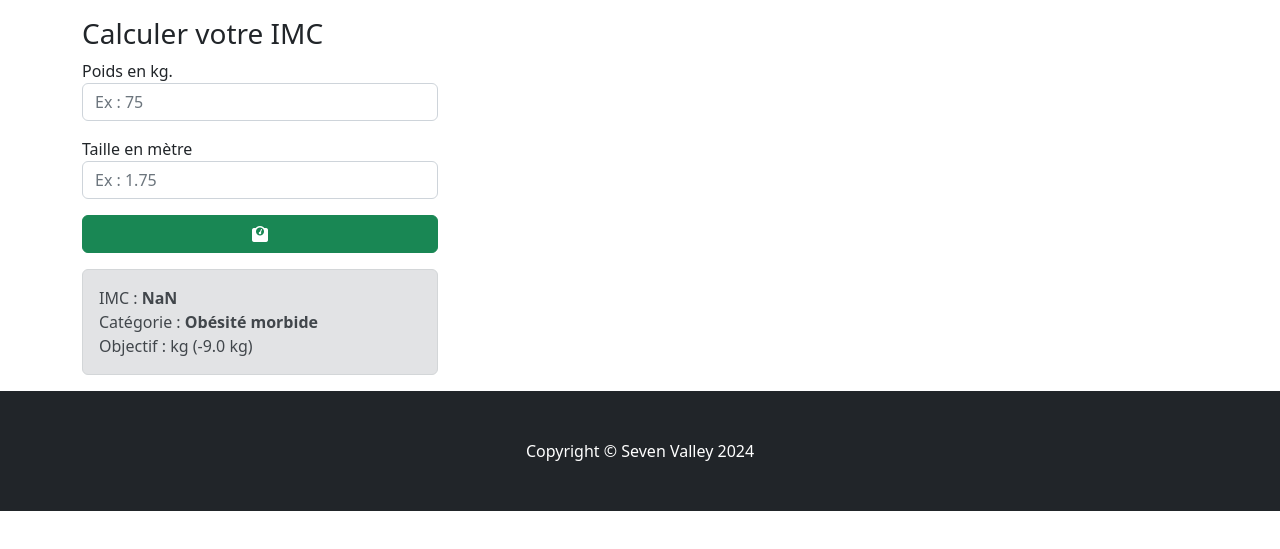
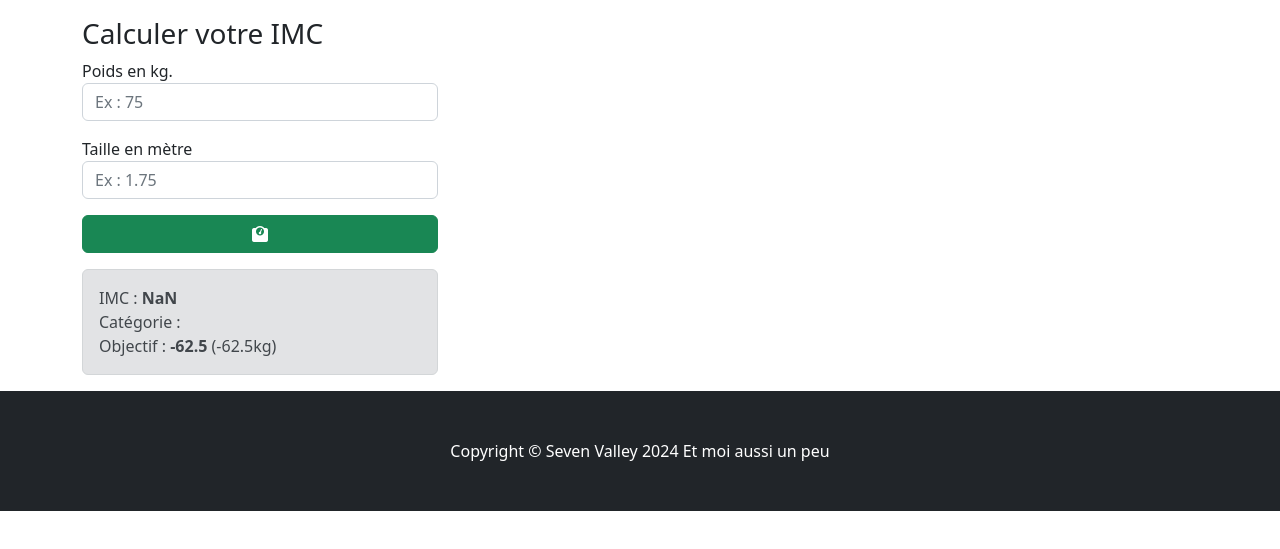
Before and after one commit to Jeremie-pires/javascript, a plain HTML site: page tp imc/index.html in a window 1280 px wide. Both pictures are taken after a click on the button 260 px from the left and 296 px from the top of the page. Shown: the part 63-612 px from the top of the page. Drawn offline with nearby package versions, Linux system fonts and the light colour scheme.

Commit message:
update tp imc

```diff
--- a/tp imc/index.html
+++ b/tp imc/index.html
@@ -64,10 +64,8 @@
             function Calculer() {
                 const input1 = document.getElementById('poids');
                 const poids = input1.value;
-                input1.value = '';
                 const input2 = document.getElementById('taille');
                 const taille = input2.value;
-                input2.value = '';
                 const IMC = Math.round(poids/(taille*taille)*10)/10;
                 document.getElementById('IMC').textContent = IMC;
 
@@ -82,10 +80,21 @@
                 catégorie = "Obésité";
                 } else if (IMC >= 35 && IMC < 40) {
                 catégorie = "Obésité sévère";
-                } else {
+                } else if (40 < IMC) {
                 catégorie = "Obésité morbide";
                 }
                 document.getElementById('catégorie').textContent = catégorie;
+
+                const taillecm = taille*100;
+                const Objectif = taillecm-100-(taillecm-150)/4;
+                document.getElementById('Objectif').textContent = Objectif;
+                const différence = Objectif - poids
+                document.getElementById('différence').textContent = différence;
+                let symbole =''
+                if (différence > 0) {
+                  symbole = "+";
+                }
+                document.getElementById('symbole').textContent = symbole;
             }
           </script>
 
@@ -93,7 +102,7 @@
           <div class="alert my-3 alert-secondary">
             <div>IMC : <b id="IMC"></b></div>
             <div>Catégorie : <b id="catégorie"></b></div>
-            <div>Objectif : kg (-9.0 kg)</div>
+            <div>Objectif : <b id="Objectif"></b> (<c id="symbole"></c><d id="différence"></d>kg)</div>
           </div>
 
         </div>
@@ -102,7 +111,7 @@
     <footer class="py-5 bg-dark">
       <div class="container px-4 px-lg-5">
         <p class="m-0 text-center text-white">
-          Copyright &copy; Seven Valley 2024
+          Copyright &copy; Seven Valley 2024 Et moi aussi un peu
         </p>
       </div>
     </footer>
```
Also changed, not shown: index.html (+1 -1 lines).
